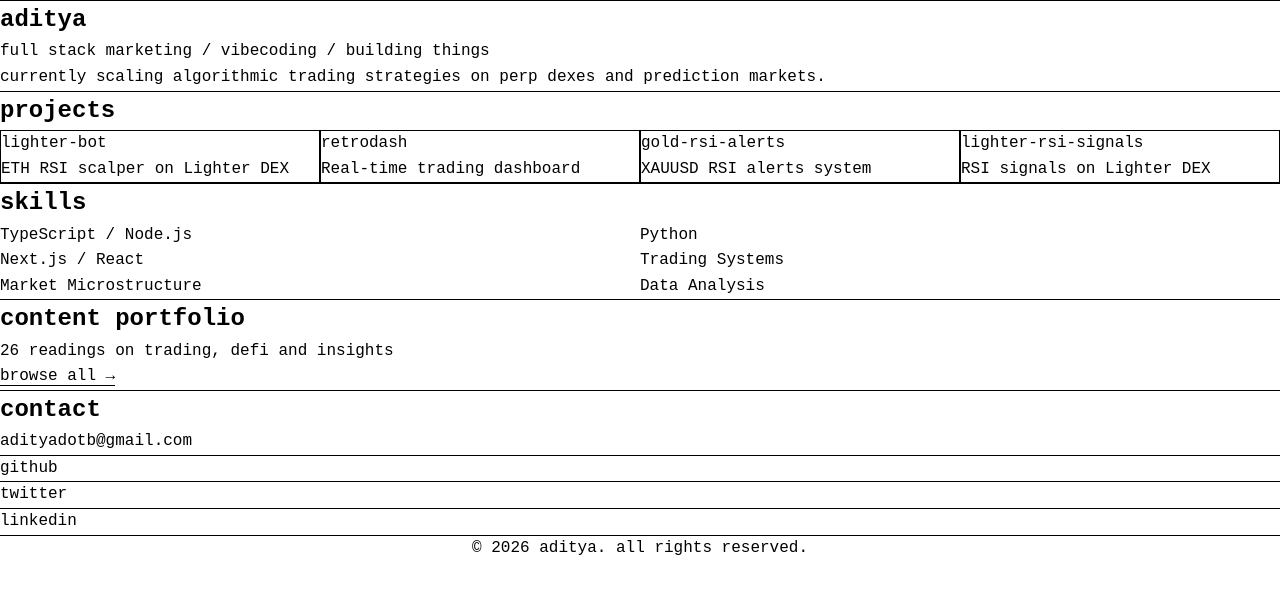
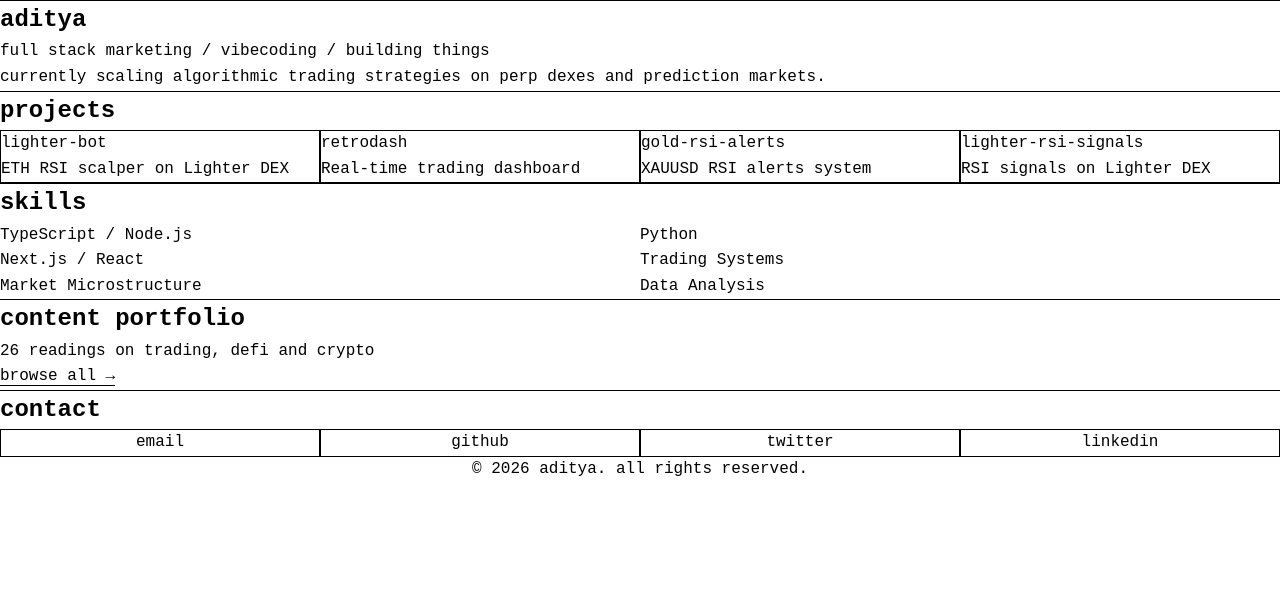
Before and after one commit to 0xde7c/adityadotb-portfolio, a Next.js app: page / in a window 1280 px wide. Shown: the top 594 px of the page. Built offline with nearby package versions, Linux system fonts and the light colour scheme.

Commit message:
Update articles text, add contact boxes, reduce skills gap, adjust page centering

```diff
--- a/components/Articles.tsx
+++ b/components/Articles.tsx
@@ -3,9 +3,9 @@ import Link from 'next/link';
 export function Articles() {
   return (
     <section className="border-t border-black">
-      <div className="max-w-4xl mx-auto px-4 py-6 font-mono">
+      <div className="max-w-4xl mx-auto px-3 py-6 font-mono">
         <h2 className="text-xl font-bold mb-3">content portfolio</h2>
-        <p className="text-xs text-gray-700 mb-4">26 readings on trading, defi and insights</p>
+        <p className="text-xs text-gray-700 mb-4">26 readings on trading, defi and crypto</p>
         <Link
           href="/articles"
           className="text-sm hover:underline"
--- a/components/Contact.tsx
+++ b/components/Contact.tsx
@@ -4,20 +4,20 @@ import { siteData } from '@/lib/data';
 export function Contact() {
   return (
     <section className="border-t border-black">
-      <div className="max-w-4xl mx-auto px-4 py-6 font-mono">
+      <div className="max-w-4xl mx-auto px-3 py-6 font-mono">
         <h2 className="text-xl font-bold mb-3">contact</h2>
-        <div className="space-y-2 text-xs">
+        <div className="grid grid-cols-4 gap-2">
           <Link
             href={`mailto:${siteData.contact.email}`}
-            className="block hover:underline"
+            className="border border-black p-2 text-center hover:bg-gray-50 transition-colors text-xs"
           >
-            {siteData.contact.email}
+            email
           </Link>
           <Link
             href={siteData.contact.github}
             target="_blank"
             rel="noopener noreferrer"
-            className="block hover:underline"
+            className="border border-black p-2 text-center hover:bg-gray-50 transition-colors text-xs"
           >
             github
           </Link>
@@ -25,7 +25,7 @@ export function Contact() {
             href={siteData.contact.twitter}
             target="_blank"
             rel="noopener noreferrer"
-            className="block hover:underline"
+            className="border border-black p-2 text-center hover:bg-gray-50 transition-colors text-xs"
           >
             twitter
           </Link>
@@ -33,7 +33,7 @@ export function Contact() {
             href={siteData.contact.linkedin}
             target="_blank"
             rel="noopener noreferrer"
-            className="block hover:underline"
+            className="border border-black p-2 text-center hover:bg-gray-50 transition-colors text-xs"
           >
             linkedin
           </Link>
--- a/components/Hero.tsx
+++ b/components/Hero.tsx
@@ -3,7 +3,7 @@ import { siteData } from '@/lib/data';
 export function Hero() {
   return (
     <section>
-      <div className="max-w-4xl mx-auto px-4 py-4 font-mono">
+      <div className="max-w-4xl mx-auto px-3 py-4 font-mono">
         <h1 className="text-3xl font-bold mb-1">{siteData.hero.heading}</h1>
         <p className="text-sm mb-2 text-gray-700">{siteData.hero.subheading}</p>
         <p className="text-xs leading-relaxed max-w-2xl text-gray-600">{siteData.hero.description}</p>
--- a/components/Projects.tsx
+++ b/components/Projects.tsx
@@ -4,7 +4,7 @@ import { siteData } from '@/lib/data';
 export function Projects() {
   return (
     <section className="border-t border-black">
-      <div className="max-w-4xl mx-auto px-4 py-6 font-mono">
+      <div className="max-w-4xl mx-auto px-3 py-6 font-mono">
         <h2 className="text-xl font-bold mb-3">projects</h2>
 
         <div className="grid grid-cols-4 gap-4">
--- a/components/Skills.tsx
+++ b/components/Skills.tsx
@@ -3,9 +3,9 @@ import { siteData } from '@/lib/data';
 export function Skills() {
   return (
     <section className="border-t border-black">
-      <div className="max-w-4xl mx-auto px-4 py-6 font-mono">
+      <div className="max-w-4xl mx-auto px-3 py-6 font-mono">
         <h2 className="text-xl font-bold mb-3">skills</h2>
-        <div className="grid grid-cols-2 md:grid-cols-3 gap-2">
+        <div className="grid grid-cols-2 md:grid-cols-3 gap-1">
           {siteData.skills.map((skill, index) => (
             <div key={index} className="text-xs">
               <p>{skill}</p>
```
